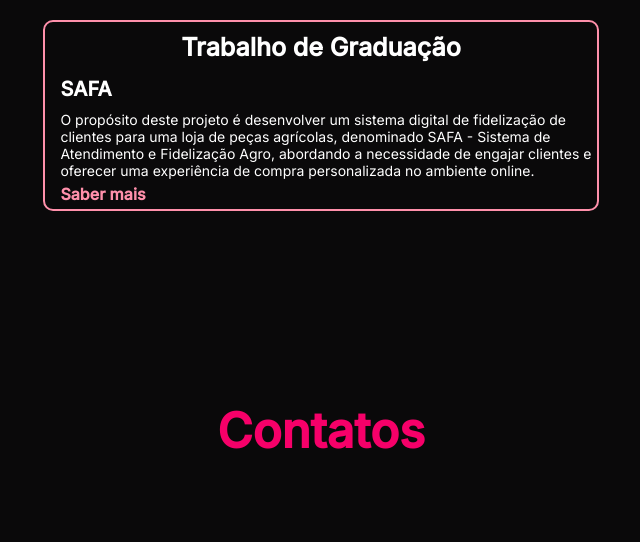
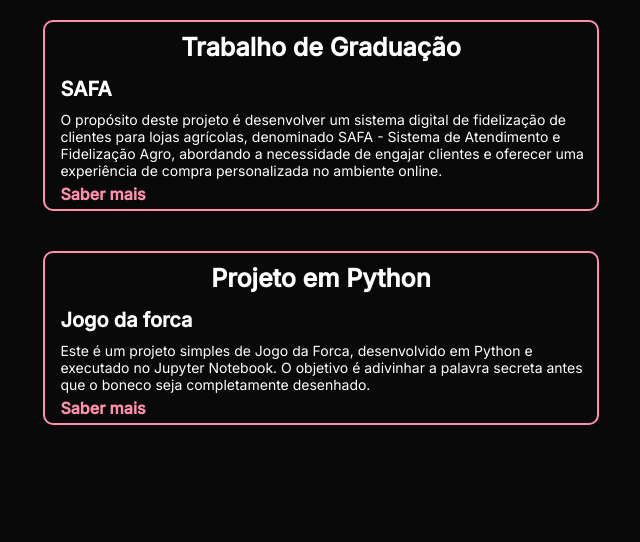
Before and after one commit to biaazinha/biaazinha.github.io, a plain HTML site: page index.html in a window 1280 px wide. Shown: the part 3676-4218 px from the top of the page, without its empty margins (319-959 px from the left). Drawn offline with Linux system fonts and the light colour scheme.

Commit message:
Atualizando

```diff
--- a/index.html
+++ b/index.html
@@ -276,9 +276,22 @@
                     <h1 class="nome_projeto">Trabalho de Graduação</h1>
                     <p class="sub_nome">SAFA</p>
                     <p class="texto_pro">O propósito deste projeto é desenvolver um sistema digital de fidelização
-                        de clientes para uma loja de peças agrícolas, denominado SAFA - Sistema de Atendimento e
+                        de clientes para lojas agrícolas, denominado SAFA - Sistema de Atendimento e
                         Fidelização Agro, abordando a necessidade de engajar clientes e oferecer uma experiência
                         de compra personalizada no ambiente online.
+                    </p>
+                    <p class="texto_pro"><a href="#">Saber mais</a>
+                    </p>
+                </div>
+            </div>
+
+            <div class="trabalhos">
+                <div class="trabalho">
+                    <h1 class="nome_projeto">Projeto em Python</h1>
+                    <p class="sub_nome">Jogo da forca</p>
+                    <p class="texto_pro">Este é um projeto simples de Jogo da Forca, desenvolvido em Python
+                        e executado no Jupyter Notebook. O objetivo é adivinhar a palavra secreta antes que o
+                         boneco seja completamente desenhado.
                     </p>
                     <p class="texto_pro"><a href="#">Saber mais</a>
                     </p>
```
